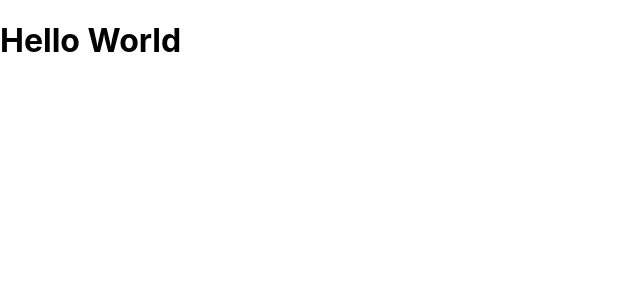
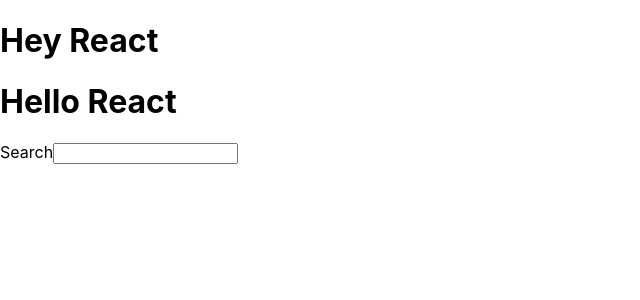
Before and after one commit to huy19712011/hacker-stories, a React (Create React App) app: page / in a window 1280 px wide. Shown: the top 300 px of the page, without its empty margins (0-640 px from the left). Built offline with nearby package versions, Linux system fonts and the light colour scheme.

Commit message:
React JSX intro

```diff
--- a/src/App.js
+++ b/src/App.js
@@ -1,13 +1,24 @@
 import logo from './logo.svg';
 import './App.css';
 
-const title = 'React';
+const welcome = {
+    greeting: 'Hey',
+    title: 'React',
+};
+
+function getTitle(title) {
+    return title;
+}
 
 function App() {
 
     return (
         <div>
-            <h1>Hello World</h1>
+            <h1>{welcome.greeting} {welcome.title}</h1>
+            <h1>Hello {getTitle('React')}</h1>
+
+            <label htmlFor="search">Search</label>
+            <input id="search" type="text"/>
         </div>
     );
 }
```
